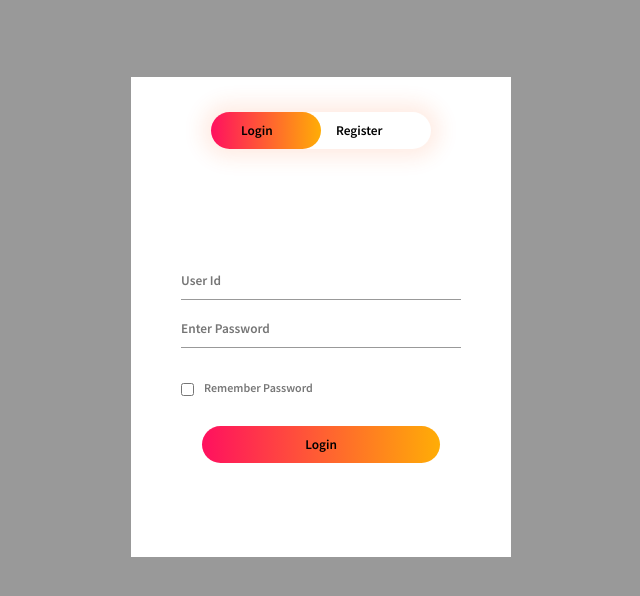
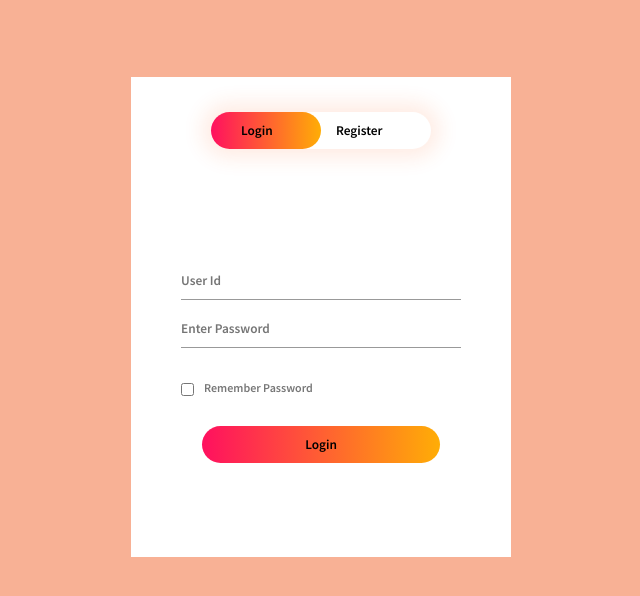
Before and after one commit to RockySingh137/Hacktoberfest2022-HTML-CSS, a plain HTML site: page index.html in a window 1280 px wide. Shown: the whole page, without its empty margins (319-959 px from the left). Drawn offline with Linux system fonts and the light colour scheme.

Commit message:
Update background
changed background colour

```diff
--- a/style.css
+++ b/style.css
@@ -8,7 +8,7 @@
 .hero {
     height: 100%;
     width: 100%;
-   background-color: #999;
+    background-color: #f8b195;
     background-position: center;
     background-size: cover;
     position: absolute;
```
